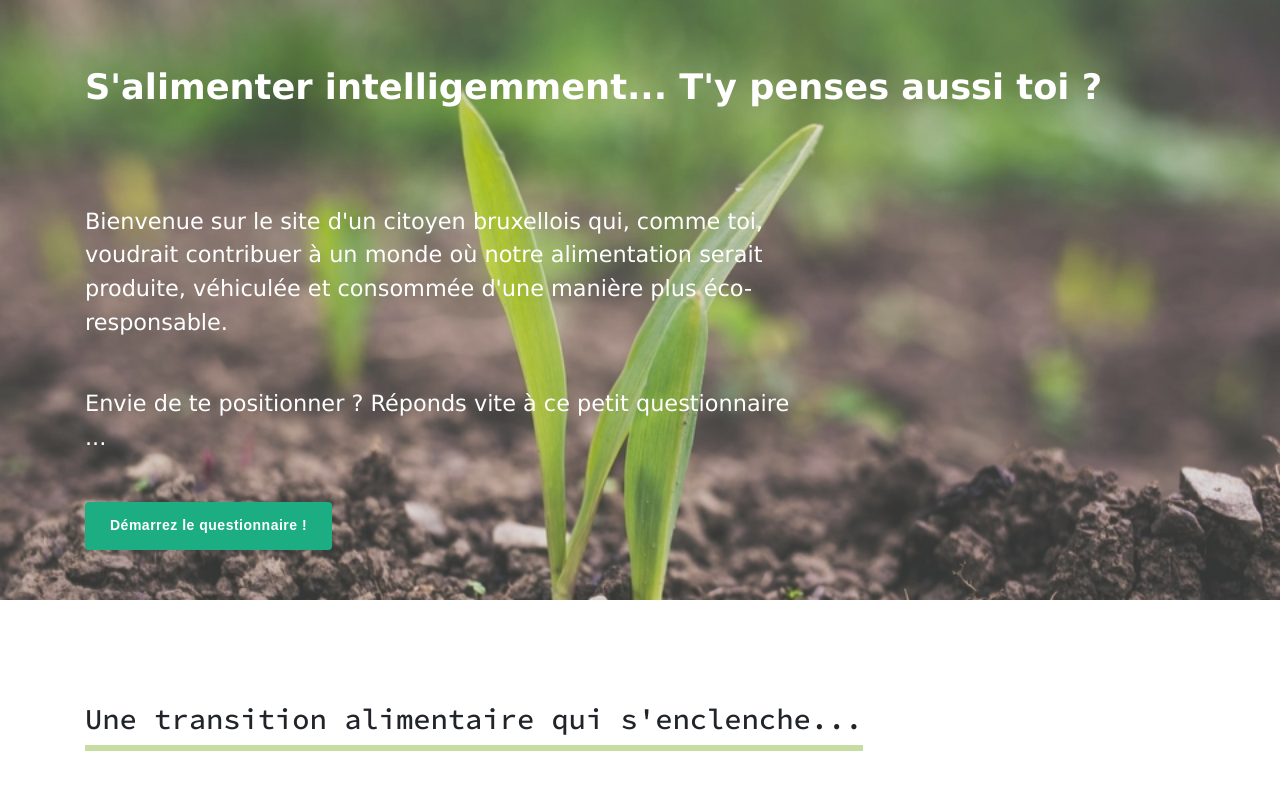
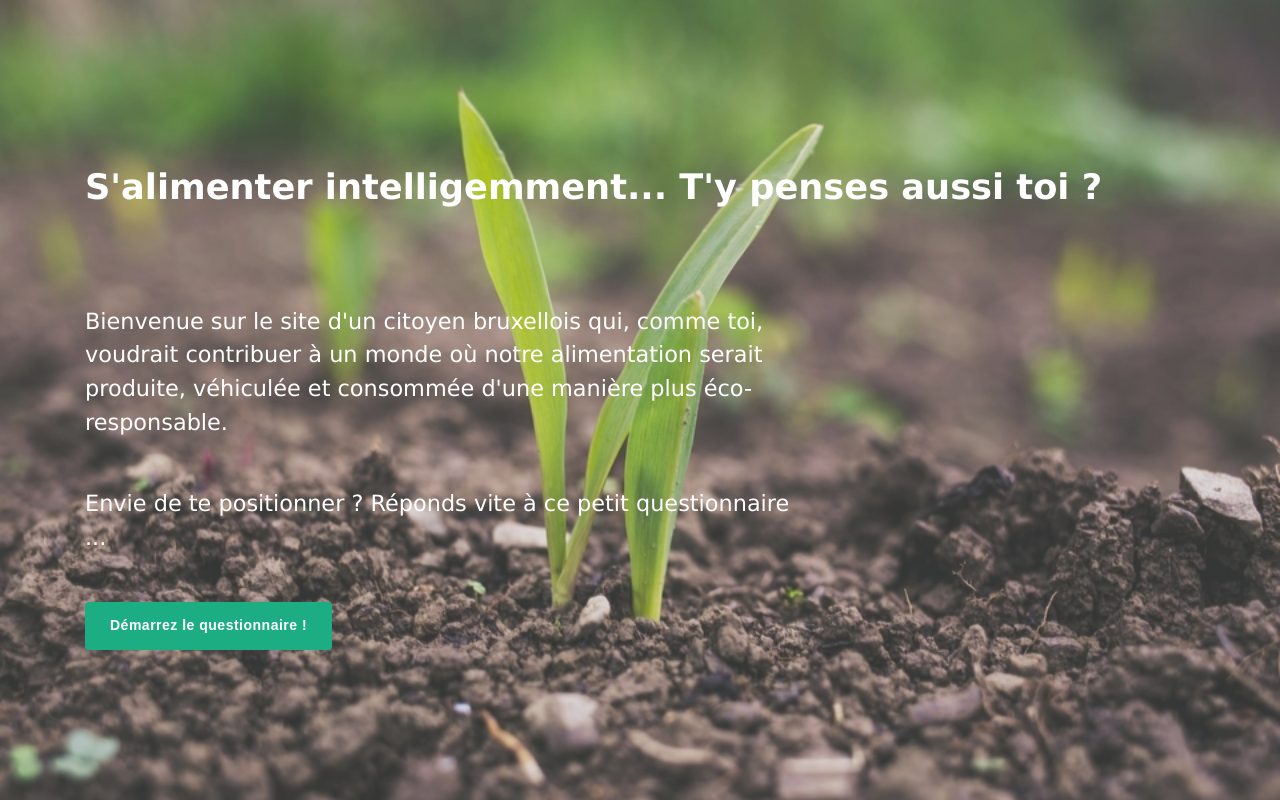
Before and after one commit to FrountchD/transit_beta, a Flask app: page / in a window 1280 px wide. Run offline with Flask 2, Linux system fonts and the light colour scheme; some libraries are stand-ins or nearby versions.

Commit message:
webiste_mobile_v3_bothversions_4

```diff
--- a/app/static/fullpage_style.css
+++ b/app/static/fullpage_style.css
@@ -3,11 +3,11 @@ html{
 }
 
 
-.s1, .s1 .fp-tableCell, .s1 .fp-slide{
+/*.s1, .s1 .fp-tableCell, .s1 .fp-slide{
 	height: auto !important;
 	min-height:100%;
 }
-
+*/
 
 .card-text{
 	font-size:0.8rem;
--- a/app/templates/index.html
+++ b/app/templates/index.html
@@ -2,6 +2,8 @@
 <html lang="en" dir="ltr">
   <head>
     <meta charset="utf-8">
+    <meta name="viewport" content="width=device-width, initial-scale=1">
+
     <title></title>
     <link rel="stylesheet" href="https://cdnjs.cloudflare.com/ajax/libs/fullPage.js/3.1.2/fullpage.css" integrity="sha512-TD/aL30dNLN0VaHVoh9voFlNi7ZuWQYtV4bkIJv2ulZ8mEEkZJ7IyGvDthMKvIUwzLmPONnjQlAi55HTERVXpw==" crossorigin="anonymous" referrerpolicy="no-referrer" />
 	<link rel="stylesheet" href="https://stackpath.bootstrapcdn.com/bootstrap/4.4.1/css/bootstrap.min.css" integrity="sha384-Vkoo8x4CGsO3+Hhxv8T/Q5PaXtkKtu6ug5TOeNV6gBiFeWPGFN9MuhOf23Q9Ifjh" crossorigin="anonymous">
```
